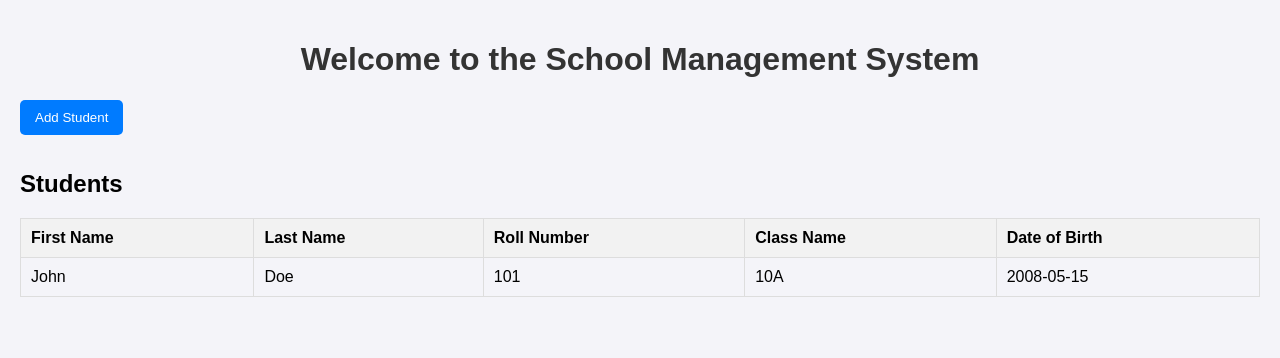
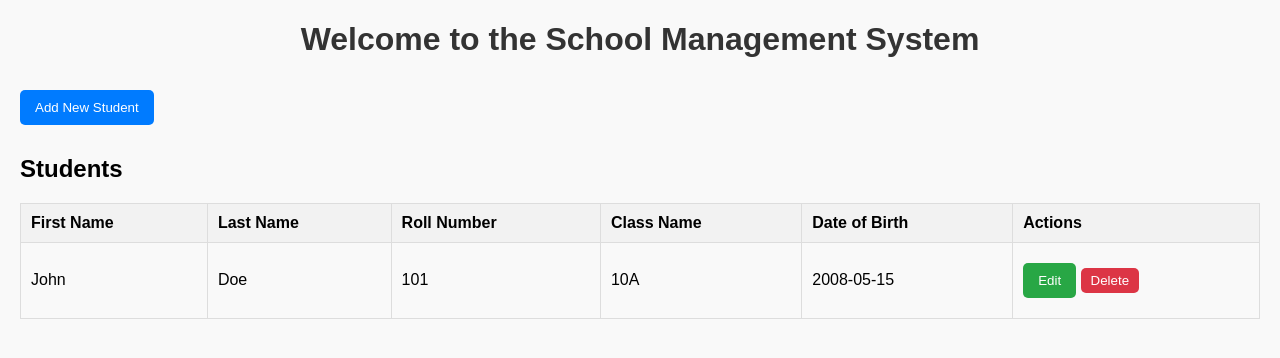
Before and after one commit to Namita55517/School_mgmt, a Django app: page / in a window 1280 px wide. Shown: the top 358 px of the page. Run offline with Django 5.2, Linux system fonts and the light colour scheme.

Commit message:
school mgmt system

```diff
--- a/school/templates/school/home.html
+++ b/school/templates/school/home.html
@@ -9,9 +9,8 @@
     <style>
         body {
             font-family: Arial, sans-serif;
-            background-color: #f4f4f9;
-            margin: 0;
-            padding: 20px;
+            background-color: #f9f9f9;
+            margin: 20px;
         }
 
         h1 {
@@ -45,11 +44,48 @@
             padding: 10px 15px;
             cursor: pointer;
             border-radius: 5px;
-            margin-bottom: 15px;
+            margin: 10px 0;
         }
 
         button:hover {
             background-color: #0056b3;
+        }
+
+        #add-student-form {
+            display: none;
+            margin-top: 20px;
+        }
+
+        #add-student-form input {
+            margin: 5px 0;
+            padding: 8px;
+            width: 300px;
+            display: block;
+        }
+
+        #add-student-form button {
+            margin-top: 10px;
+        }
+
+        .action-btn {
+            background-color: #dc3545;
+            color: white;
+            border: none;
+            padding: 5px 10px;
+            cursor: pointer;
+            border-radius: 5px;
+        }
+
+        .action-btn:hover {
+            background-color: #c82333;
+        }
+
+        .edit-btn {
+            background-color: #28a745;
+        }
+
+        .edit-btn:hover {
+            background-color: #218838;
         }
     </style>
 </head>
@@ -57,7 +93,28 @@
     <h1>Welcome to the School Management System</h1>
 
     <!-- Add Student Button -->
-    <button id="add-student-btn">Add Student</button>
+    <button id="show-form-btn">Add New Student</button>
+
+    <!-- Add Student Form -->
+    <form id="add-student-form">
+        <h2>Add Student</h2>
+        <label for="first_name">First Name:</label>
+        <input type="text" id="first_name" placeholder="Enter First Name" required>
+
+        <label for="last_name">Last Name:</label>
+        <input type="text" id="last_name" placeholder="Enter Last Name" required>
+
+        <label for="roll_no">Roll Number:</label>
+        <input type="number" id="roll_no" placeholder="Enter Roll Number" required>
+
+        <label for="class_name">Class Name:</label>
+        <input type="text" id="class_name" placeholder="Enter Class Name" required>
+
+        <label for="date_of_birth">Date of Birth:</label>
+        <input type="date" id="date_of_birth" required>
+
+        <button type="button" id="add-student-btn">Submit</button>
+    </form>
 
     <!-- Students Table -->
     <h2>Students</h2>
@@ -69,6 +126,7 @@
                 <th>Roll Number</th>
                 <th>Class Name</th>
                 <th>Date of Birth</th>
+                <th>Actions</th>
             </tr>
         </thead>
         <tbody>
@@ -78,20 +136,30 @@
                 <td>101</td>
                 <td>10A</td>
                 <td>2008-05-15</td>
+                <td>
+                    <button class="edit-btn">Edit</button>
+                    <button class="action-btn delete-btn">Delete</button>
+                </td>
             </tr>
         </tbody>
     </table>
 
     <!-- Internal JavaScript -->
     <script>
-        // Handle Add Student Button Click
+        // Show the form when "Add New Student" button is clicked
+        document.getElementById('show-form-btn').addEventListener('click', function () {
+            const form = document.getElementById('add-student-form');
+            form.style.display = form.style.display === 'none' ? 'block' : 'none';
+        });
+
+        // Add a new student to the table
         document.getElementById('add-student-btn').addEventListener('click', function () {
-            // Prompt for new student details
-            const firstName = prompt("Enter First Name:");
-            const lastName = prompt("Enter Last Name:");
-            const rollNo = prompt("Enter Roll Number:");
-            const className = prompt("Enter Class Name:");
-            const dob = prompt("Enter Date of Birth (YYYY-MM-DD):");
+            // Get form input values
+            const firstName = document.getElementById('first_name').value;
+            const lastName = document.getElementById('last_name').value;
+            const rollNo = document.getElementById('roll_no').value;
+            const className = document.getElementById('class_name').value;
+            const dob = document.getElementById('date_of_birth').value;
 
             // Validate inputs
             if (firstName && lastName && rollNo && className && dob) {
@@ -105,10 +173,30 @@
                     <td>${rollNo}</td>
                     <td>${className}</td>
                     <td>${dob}</td>
+                    <td>
+                        <button class="edit-btn">Edit</button>
+                        <button class="action-btn delete-btn">Delete</button>
+                    </td>
                 `;
+
+                // Clear the form
+                document.getElementById('add-student-form').reset();
                 alert("Student added successfully!");
+
+                // Hide the form
+                document.getElementById('add-student-form').style.display = 'none';
             } else {
-                alert("All fields are required!");
+                alert("Please fill in all fields!");
+            }
+        });
+
+        // Handle delete button click
+        document.getElementById('students-table').addEventListener('click', function (event) {
+            if (event.target && event.target.classList.contains('delete-btn')) {
+                // Delete the row containing the clicked delete button
+                const row = event.target.closest('tr');
+                row.remove();
+                alert("Student deleted successfully!");
             }
         });
     </script>
```
